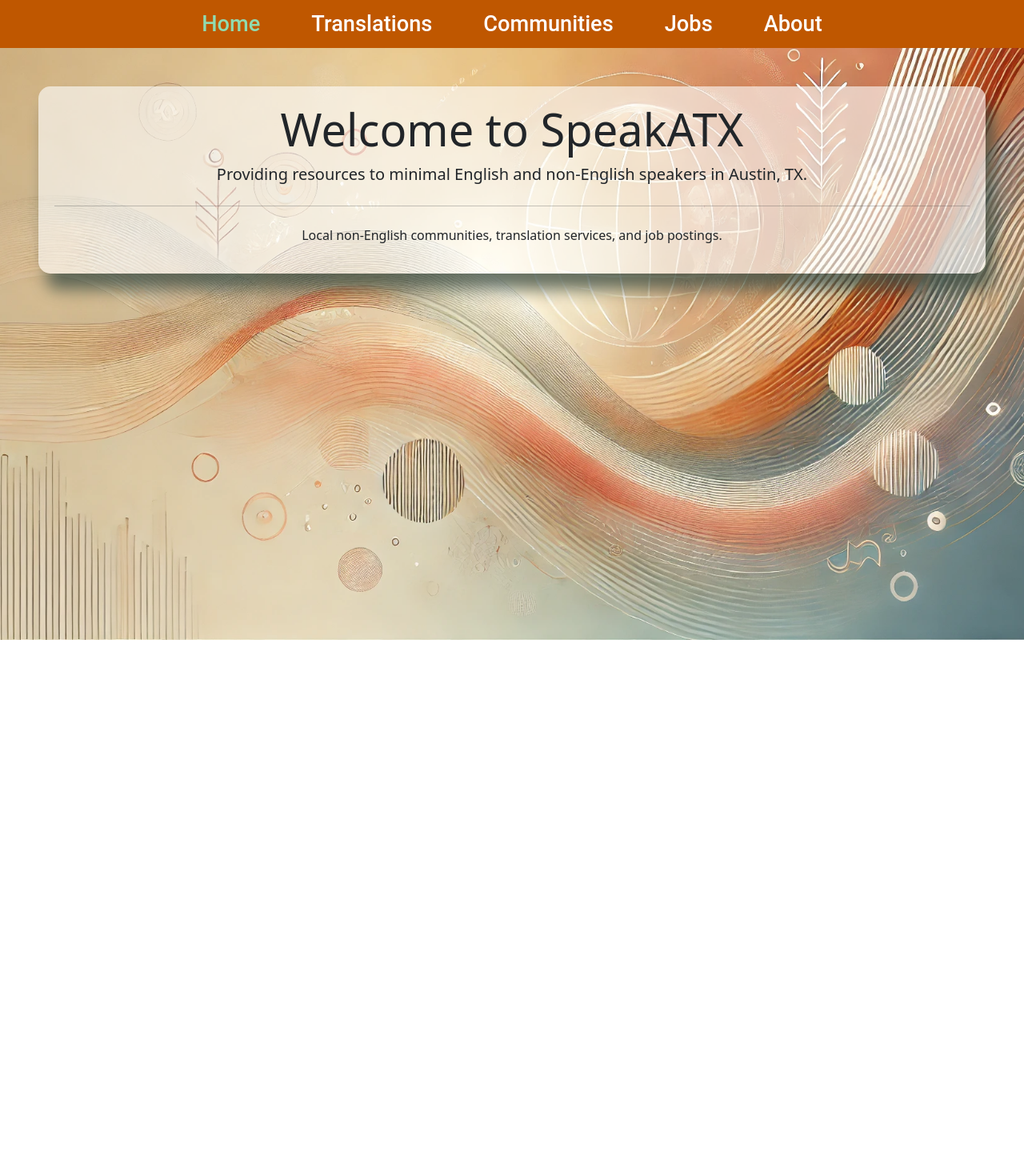
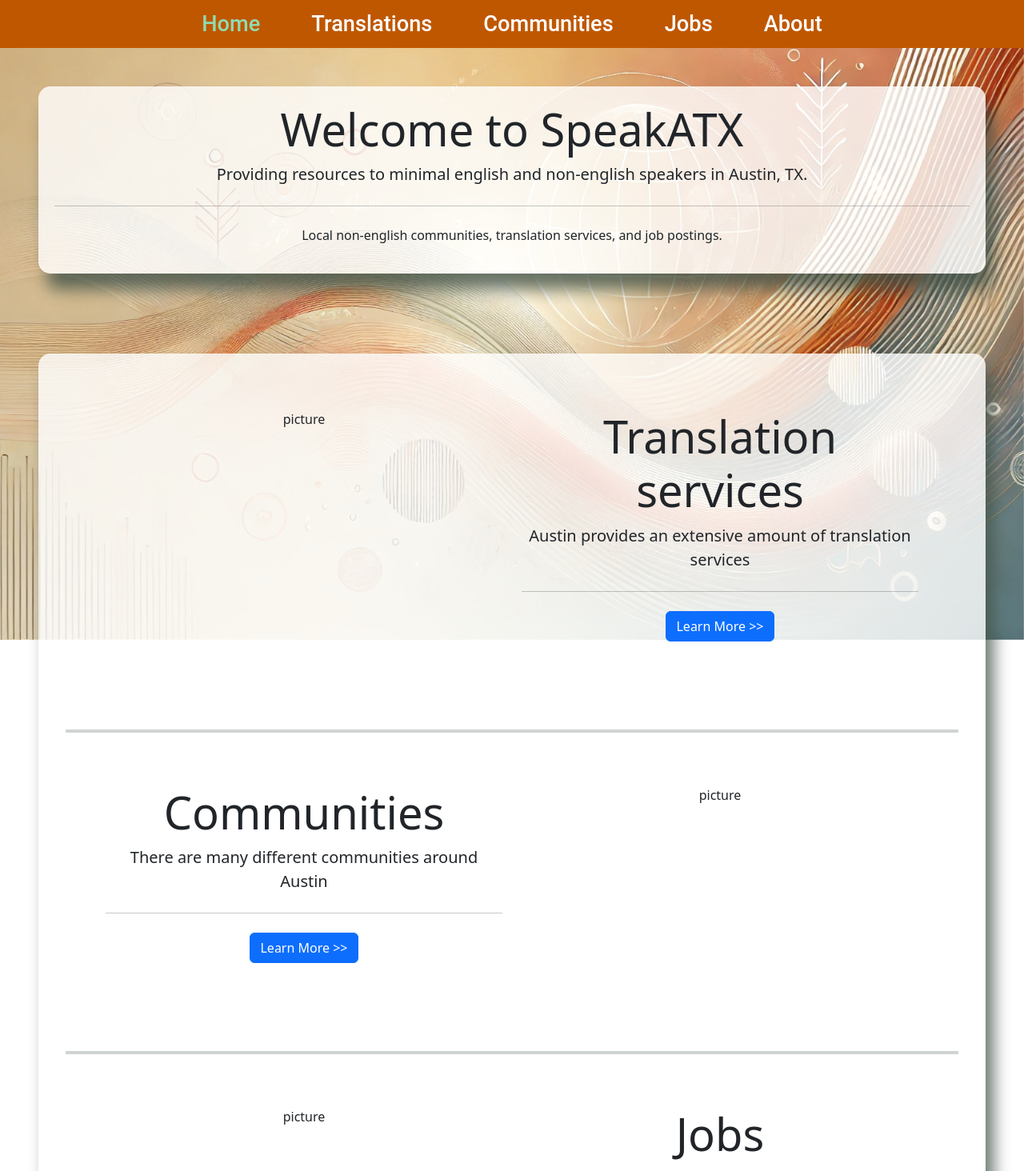
Before and after one commit to TorresEdwin/SpeakATX, a React (Vite) app in the folder frontend/: page / in a window 1280 px wide. Shown: the top 1464 px of the page at 80% size. Before the commit the page ends 800 px from the top, so only its background shows below. Built offline with nearby package versions, Linux system fonts and the light colour scheme.

Commit message:
added content to splash page

```diff
--- a/frontend/src/App.css
+++ b/frontend/src/App.css
@@ -5,6 +5,7 @@
   text-align: center;
   width: 100%; /* Ensure full width */
   /* Remove overflow-x: hidden to prevent content clipping */
+  background-color: none;
 }
 
 /*****************  Models *********************/
@@ -50,42 +51,75 @@
 .splash-main {
   margin: 0;
   display: flex;
-  width: 100vw;
   overflow: hidden;
+  height: 100vh; /* Full viewport height */
+}
+
+.splash-bkg{
+  position: fixed; /* Fix the background */
+  top: 0;
+  left: 0;
+  width: 100%;
+  height: 100%;
+  background-image: url("./assets/picture.webp");
+  background-size: cover;
+  background-position: top center;
+  background-repeat: no-repeat;
+  background-attachment: fixed; /* This ensures the background stays fixed while content scrolls */
+  z-index: 0; /* Keep the background behind the content */
+  background-color: 10px solid red;
 }
 
 .splash {
-  position: fixed; /* Covers the entire viewport */
+  position: absolute;
   top: 0;
   left: 0;
   width: 100vw; /* Full width */
   height: 100vh; /* Full height */
   min-width: 100vw; /* Ensures it stretches */
   min-height: 100vh; /* Ensures it stretches */
-  background-image: url("./assets/picture.webp"); /* Background image */
-  background-size: cover; /* Forces full coverage (stretch if needed) */
-  background-position: center; /* Centers the image */
-  background-repeat: no-repeat; /* Prevents tiling */
-  background-attachment: fixed; /* Fix the background during scroll */
+  /* background-color: red; */
 }
 
 /* Adjust the splash content to move below the fixed navbar */
 .splash-content {
-  background-color: rgba(255, 255, 255, 0.6);
+  background-color: rgba(255, 255, 255, 0.8);
   border-radius: 15px;
   box-shadow: 10px 20px 20px rgb(68, 83, 71, 0.8);
   margin-top: 60px; /* Push content below the navbar */
   padding: 20px;
   /* Add some padding for better readability */
+  /* background-color: pink; */
 }
 
 * {
   margin: 0;
   padding: 0;
   box-sizing: border-box;
+
 }
 
 body, html {
   width: 100%;
   overflow-x: hidden; /* Hide horizontal overflow */
+  margin: 0;
+  padding: 0;
 }
+
+.content-container{
+  position: relative;
+  max-width: 100vw;
+  background-color: rgba(255, 255, 255, 0.8);
+  margin: 50px auto;
+  border-radius: 15px;
+  box-shadow: 10px 20px 20px rgb(68, 83, 71, 0.8);
+  padding: 20px;
+  /* Allow this area to scroll with content */
+  margin-top: 100px;
+}
+
+.content{
+  margin: 60px;
+  padding: 50px;
+  /* border: 2px solid red; */
+}
--- a/frontend/src/components/Splash/index.jsx
+++ b/frontend/src/components/Splash/index.jsx
@@ -6,7 +6,7 @@ import { Container } from 'react-bootstrap';
 const Splash = () => {
     return (
         <>
-            <Container className="splash p-5 mb-4 bg-light">
+
             <div className="splash-content">
                 <h1 className="display-4">Welcome to SpeakATX</h1>
                 <p className="lead">
@@ -17,7 +17,7 @@ const Splash = () => {
                 <p>Local non-english
                 communities, translation services, and job postings.</p>
             </div>
-            </Container>
+
         </>
     );
 };
--- a/frontend/src/pages/index.jsx
+++ b/frontend/src/pages/index.jsx
@@ -4,24 +4,62 @@ import React from "react";
 import Splash from "../components/Splash"
 
 import 'bootstrap/dist/css/bootstrap.min.css';
-import { Container } from 'react-bootstrap';
+import { Container, Row, Col, Button } from 'react-bootstrap';
 
 
 const Home = () => {
     return (
         <>
-           <main className="splash-main">
+            <div className="splash-main">
+            <div className="splash-bkg"></div>
                 <Container className="splash p-5 mb-4">
-                    <div className="splash-content">
-                        <h1 className="display-4">Welcome to SpeakATX</h1>
-                        <p className="lead">
-                            Providing resources to minimal English and non-English speakers in Austin, TX.
-                        </p>
-                        <hr className="my-4" />
-                        <p>Local non-English communities, translation services, and job postings.</p>
+                    <Splash/>
+                    <div className="content-container">
+                    <Container >
+                        <Row className="content">
+                            <Col>picture</Col>
+                            <Col>
+                                <h1 className="display-4">Translation services</h1>
+                                <p className="lead">
+                                    Austin provides an extensive amount of
+                                    translation services
+                                </p>
+                                <hr className="my-4" />
+                                <Button> Learn More &gt;&gt; </Button>
+                                </Col>
+                        </Row>
+                        <hr style={{ borderTop: "4px solid rgb(68, 83, 71, 1)" }}></hr>
+                        <Row className="content">
+                            <Col>
+                                <h1 className="display-4">Communities</h1>
+                                <p className="lead">
+                                    There are many different communities around Austin
+                                </p>
+                                <hr className="my-4" />
+                                <Button> Learn More &gt;&gt; </Button>
+                            </Col>
+                            <Col>picture</Col>
+                        </Row>
+
+                        <hr style={{ borderTop: "4px solid rgb(68, 83, 71, 1)" }}></hr>
+                        <Row className="content">
+                            <Col>picture</Col>
+                            <Col>
+                                <h1 className="display-4">Jobs</h1>
+                                <p className="lead">
+                                    Many employers are supportive of Non-English speakers
+                                </p>
+                                <hr className="my-4" />
+                                <Button> Learn More &gt;&gt; </Button>
+                            </Col>
+                        </Row>
+
+                    </Container>
+
+
                     </div>
                 </Container>
-            </main>
+           </div>
         </>
     );
 };
```
Lines whose indentation alone changed are shown as unchanged.
